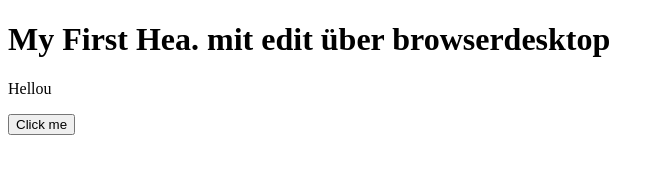
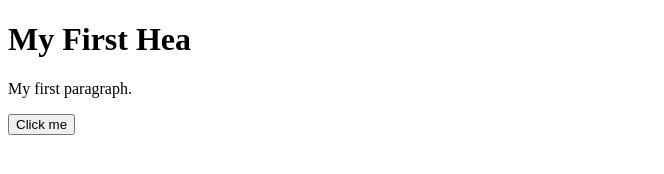
Before and after one commit to Banixx/neuer2, a plain HTML site: page index.html in a window 1280 px wide. Shown: the whole page, without its empty margins (0-664 px from the left). Drawn offline with Linux system fonts and the light colour scheme.

Commit message:
Add files via upload

```diff
--- a/index.html
+++ b/index.html
@@ -2,7 +2,7 @@
 <html>
 <body>
 
-<h1>My First Hea. mit edit über browserdesktop</h1>
+<h1>My First Hea</h1>
 
 <p id ="hoi">My first paragraph.</p>
 
--- a/main.js
+++ b/main.js
@@ -1,4 +1,6 @@
-hoi = "sali";
-let ele = document.getElementById("hoi");
-ele.innerHTML = "Hellou";
-console.log("huihuiui");
+let go =  function(){
+hoi ="sali";
+let ele= document.getElementById("hoi");
+ele.innerHTML="Hellou";
+
+}
```
